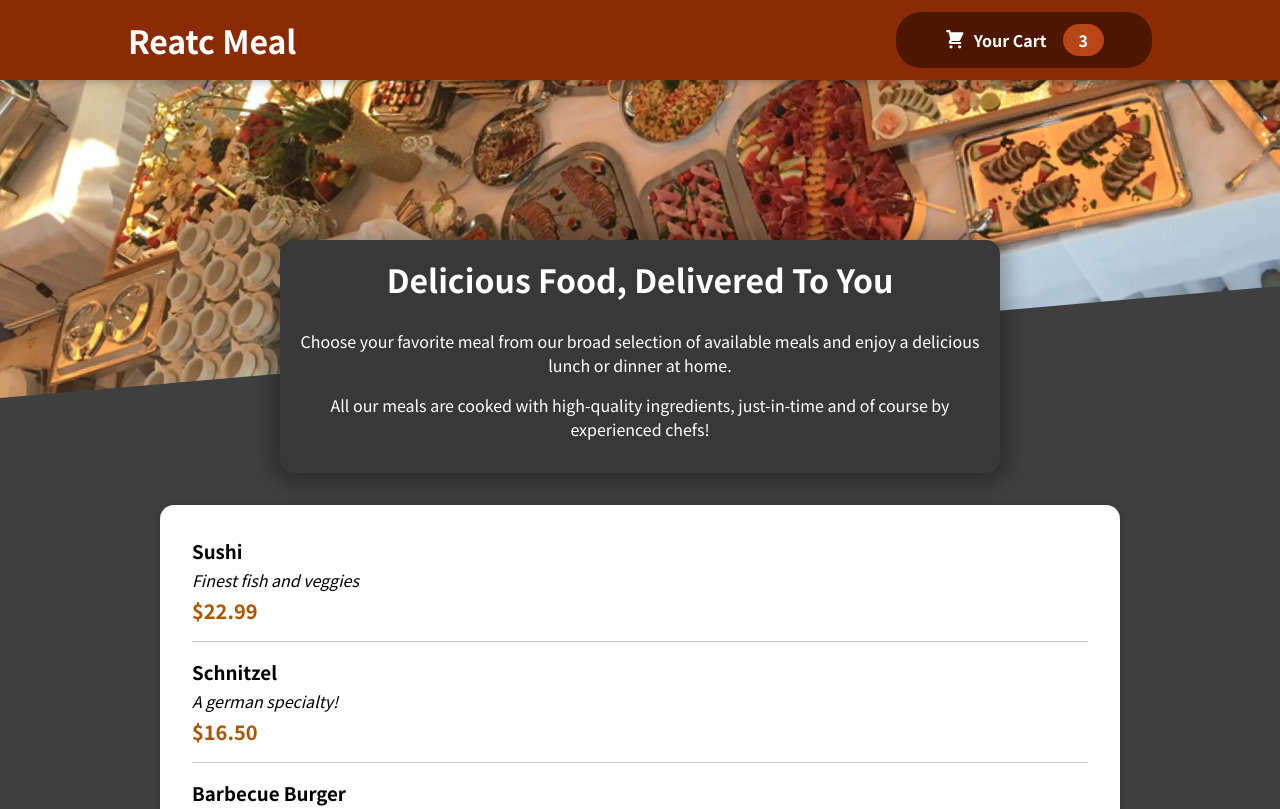
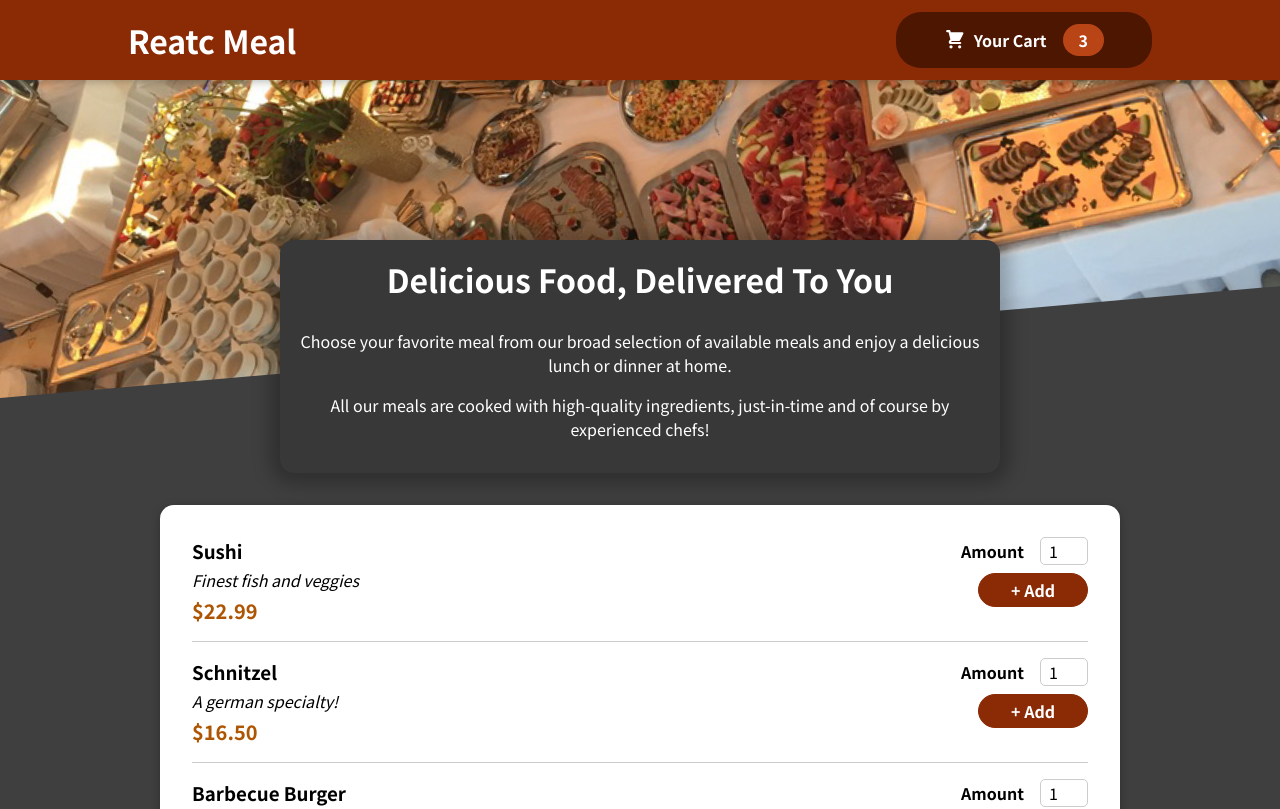
Before and after one commit to iputuagussetiawan/FoodOrder, a React (Create React App) app: page / in a window 1280 px wide. Shown: the top 809 px of the page. Built offline with nearby package versions, Linux system fonts and the light colour scheme.

Commit message:
Adding a Form

```diff
--- a/src/components/Meals/MealItem/MealItem.js
+++ b/src/components/Meals/MealItem/MealItem.js
@@ -1,4 +1,5 @@
 import clasess from './MealItem.module.css'
+import MealItemForm from './MealItemForm'
 const MealItem =props =>{
     const price=`$${props.price.toFixed(2)}`
     return (
@@ -9,7 +10,7 @@
                 <div className={clasess.price}>{price}</div>
             </div>
             <div>
-
+                <MealItemForm></MealItemForm>
             </div>
         </li>
     )
--- a/src/components/Meals/MealItem/MealItemForm.js
+++ b/src/components/Meals/MealItem/MealItemForm.js
@@ -0,0 +1,22 @@
+import React, { Component } from 'react'
+import Input from '../../UI/Input';
+import classes from './MealItemForm.module.css';
+export class MealItemForm extends Component {
+  render() {
+    return (
+      <form className={classes.form}>
+          <Input label="Amount" input={{
+              id: 'amount',
+              type: 'number',
+              min: '1',
+              max: '5',
+              step: '1',
+              defaultValue:'1'
+           }}/>
+          <button>+ Add</button>
+      </form>
+    )
+  }
+}
+
+export default MealItemForm
--- /dev/null
+++ b/src/components/Meals/MealItem/MealItemForm.module.css
@@ -0,0 +1,20 @@
+.form {
+	text-align: right;
+}
+
+.form button {
+	font: inherit;
+	cursor: pointer;
+	background-color: #8a2b06;
+	border: 1px solid #8a2b06;
+	color: white;
+	padding: 0.25rem 2rem;
+	border-radius: 20px;
+	font-weight: bold;
+}
+
+.form button:hover,
+.form button:active {
+	background-color: #641e03;
+	border-color: #641e03;
+}
--- /dev/null
+++ b/src/components/UI/Input.js
@@ -0,0 +1,15 @@
+import React, { Component } from 'react'
+import classes from './Input.module.css'
+
+export class Input extends Component {
+  render() {
+    return (
+      <div className={classes.input}>
+          <label htmlFor={this.props.input.id}>{this.props.label}</label>
+          <input {...this.props.input}/>
+      </div>
+    )
+  }
+}
+
+export default Input
--- /dev/null
+++ b/src/components/UI/Input.module.css
@@ -0,0 +1,18 @@
+.input {
+	display: flex;
+	align-items: center;
+	margin-bottom: 0.5rem;
+}
+
+.input label {
+	font-weight: bold;
+	margin-right: 1rem;
+}
+
+.input input {
+	width: 3rem;
+	border-radius: 5px;
+	border: 1px solid #ccc;
+	font: inherit;
+	padding-left: 0.5rem;
+}
```
Also changed, not shown: src/components/Meals/AvailableMeals.js (+5 -4 lines), 1 other file (tests, documents, lock files or other folders).
